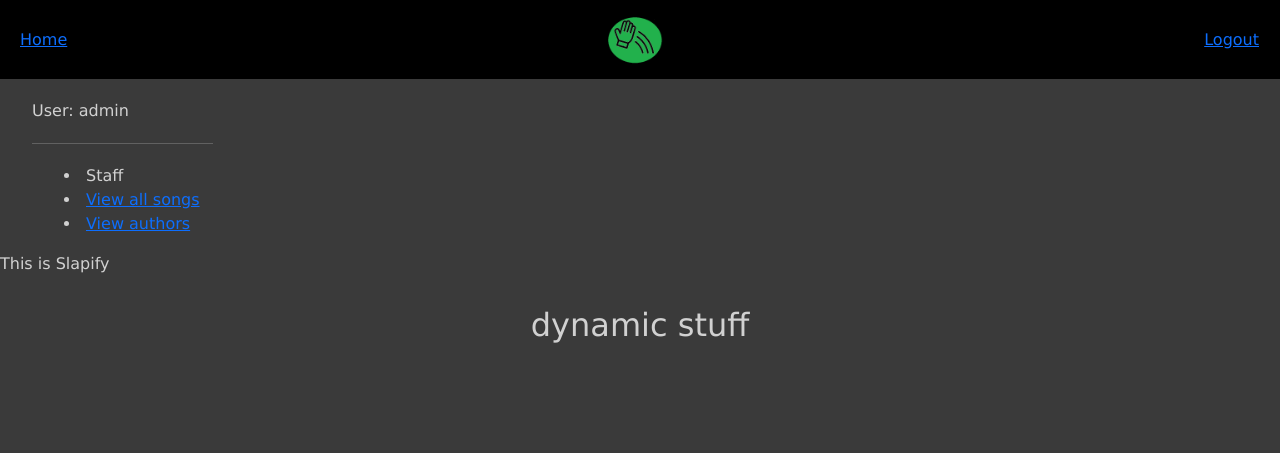
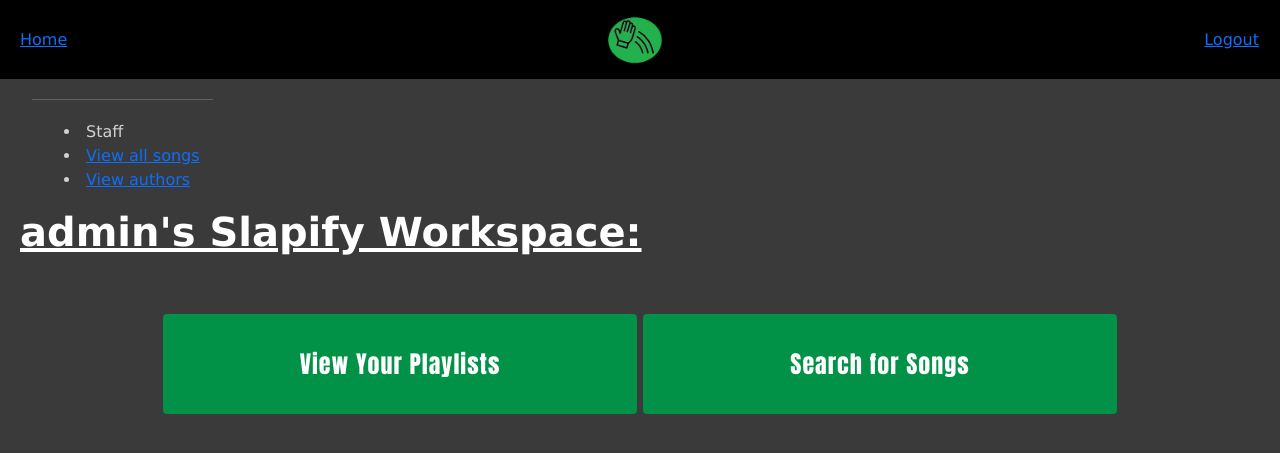
Before and after one commit to GarrettBengtson/Slapify_Project, a Django app: page /slapify/ in a window 1280 px wide. Shown: the top 453 px of the page. Run offline with Django 5.2, Linux system fonts and the light colour scheme; a user stored in the database is signed in; data comes from the database, SQL or seed files in the repository.

Commit message:
updated interface for index.html

```diff
--- a/slapify_web_app/static/css/styles.css
+++ b/slapify_web_app/static/css/styles.css
@@ -147,3 +147,48 @@ audio::webkit-media-controls-panel{
 #progress-bar{
     width: 50%;
 }
+
+.ablock {
+    display: block;
+    width: 75%;
+    height: 100px;
+    border: none;
+    background-color: #019247;
+    padding: 14px 28px;
+    font-size: 24px;
+    color:white;
+    font-family: Impact, Haettenschweiler, 'Arial Narrow Bold', sans-serif;
+    cursor: pointer;
+    text-align: center;
+    border-radius: 4px;
+    margin-left: auto;
+    margin-right: auto;
+}
+
+.block {
+    display: inline-block;
+    border: none;
+    background-color: #019247;
+    padding: 14px 28px;
+    border-radius: 4px;
+    width: 37.1%;
+    height: 100px;
+    font-size: 24px;
+    color:white;
+    font-family: Impact, Haettenschweiler, 'Arial Narrow Bold', sans-serif;
+    letter-spacing: 1px;
+    cursor: pointer;
+    text-align: center;
+    vertical-align: bottom;
+    margin-left: auto;
+    margin-right: auto;
+    margin-bottom: 5px;
+    margin-top: 50px;
+}
+
+.workspace {
+    color: white;
+    font-weight:600;
+    text-decoration: underline;
+    margin-left: 20px;
+}
--- a/slapify_web_app/templates/base_template.html
+++ b/slapify_web_app/templates/base_template.html
@@ -44,7 +44,6 @@
         {% block sidebar %}
         {% if user.is_authenticated %}
             <ul class="sidebar-nav">
-                <li class="sidebar-item">User: {{ user.get_username }}</li>
                 {% for playlist in user_playlists %}
                     <li class="sidebar-item">
                         <a href="{% url 'playlist_details' playlist.pk %}">{{ playlist.name }}</a>
--- a/slapify_web_app/templates/index.html
+++ b/slapify_web_app/templates/index.html
@@ -3,6 +3,12 @@
 
 {% block content %}
     <title>Slapify Home</title>
-    <p>This is Slapify</p>
-    <h2>dynamic stuff</h2>
+    <h1 class="workspace">{{user.get_username}}'s Slapify Workspace:</h1>
+    <div class="col-md-12 text-center">
+        <button type="button" class="block" onclick="location.href = '/my_playlists/'">View Your Playlists</button>
+        <button type="button" class="block" onclick="location.href = '/song_list/'">Search for Songs</button>
+    </div>
+    {% if user.user_type == "Artist" %}
+        <button type="button" class="ablock" onclick="location.href = '/add_song/'">Add New Songs</button>
+    {% endif %}
 {% endblock content %}
```
